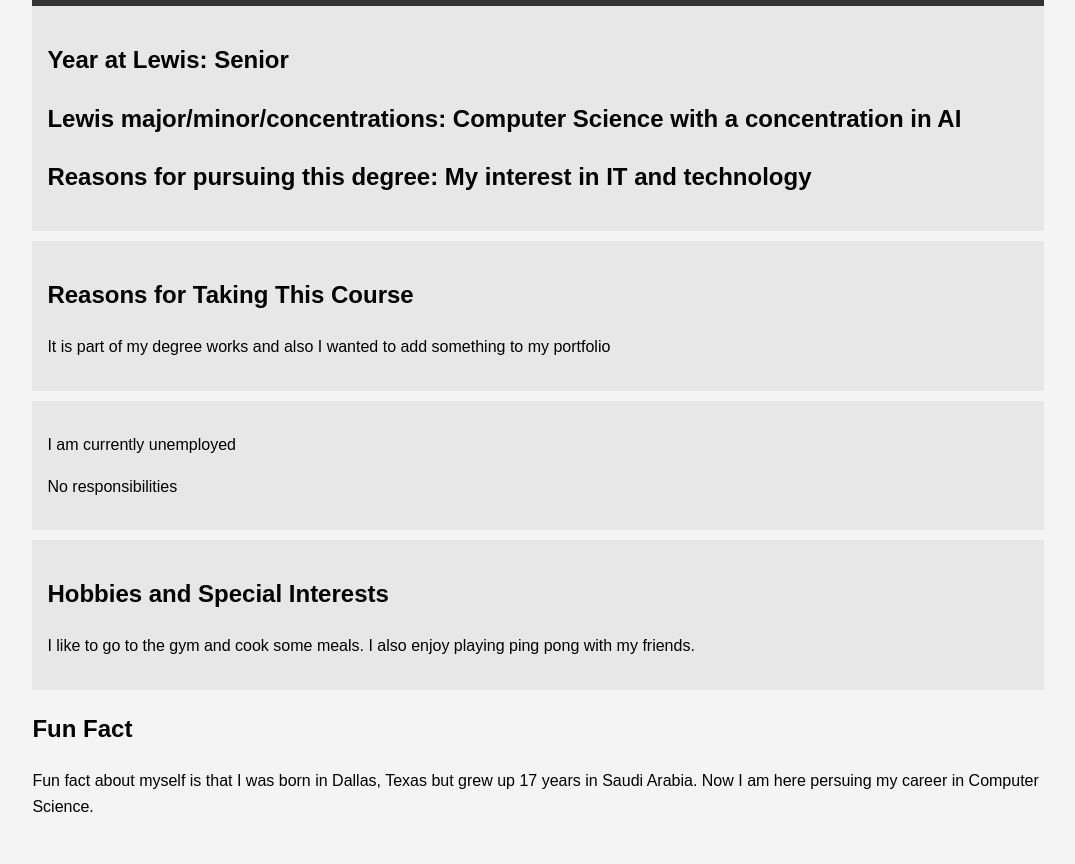
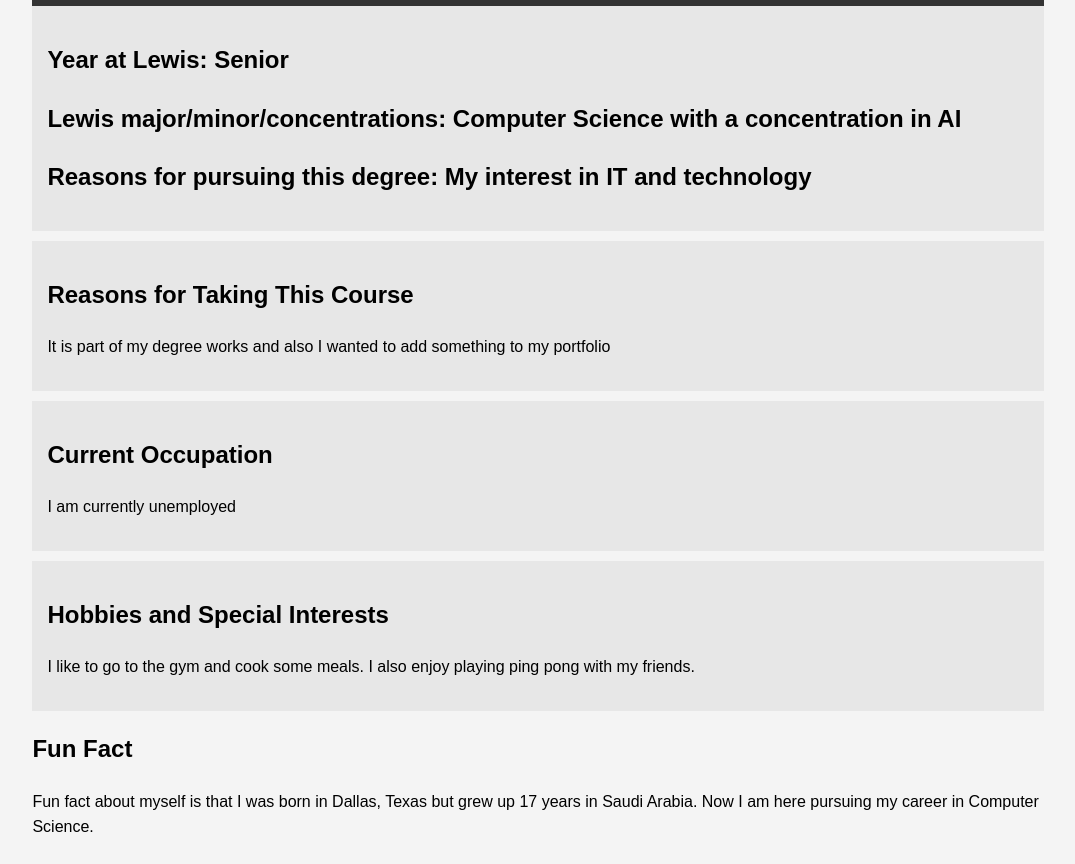
Before and after one commit to halbaz/introductions, a plain HTML site: page index.html in a window 1280 px wide. Shown: the part 144-1008 px from the top of the page, without its empty margins (102-1177 px from the left). Before the commit the page ends 987 px from the top, so only its background shows below. Drawn offline with Linux system fonts and the light colour scheme.

Commit message:
Update index.html

```diff
--- a/index.html
+++ b/index.html
@@ -47,8 +47,8 @@
         </section>
 
 		<section class="job">
+	    <h2> Current Occupation </h2>
             <p> I am currently unemployed </p>
-			<p>No responsibilities</p>
         </section>
 
         <section class="hobbies">
@@ -59,7 +59,7 @@
         <section class="fun-fact">
             <h2>Fun Fact</h2>
             <p> Fun fact about myself is that I was born in Dallas, Texas but grew up 17 years in Saudi Arabia.
-	    Now I am here persuing my career in Computer Science. </p>
+	    Now I am here pursuing my career in Computer Science. </p>
         </section>
     </div>
 </body>
```
